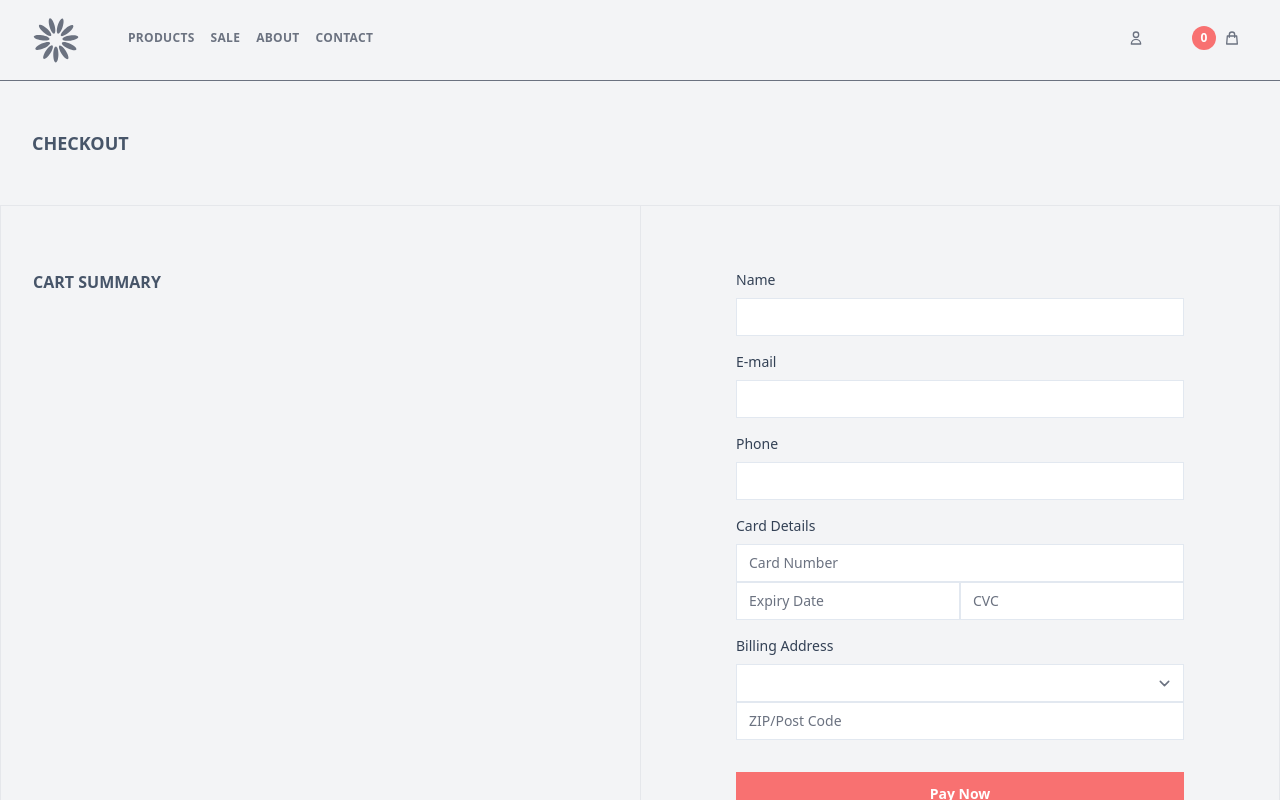
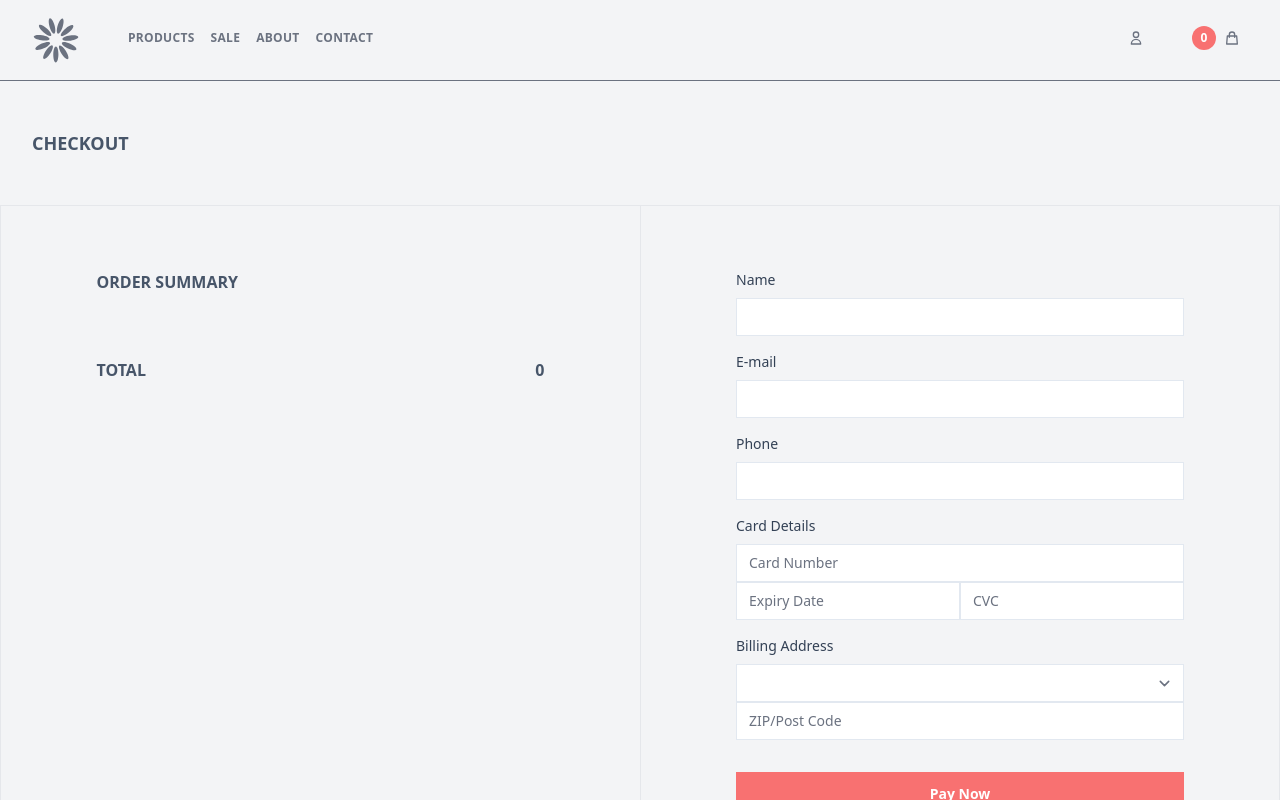
Before and after one commit to gosiajaninska/next-app, a Next.js app: page /checkout in a window 1280 px wide. Shown: the top 800 px of the page. Built offline with nearby package versions, Linux system fonts and the light colour scheme.

Commit message:
add order summary to checkout

```diff
--- a/pages/checkout.tsx
+++ b/pages/checkout.tsx
@@ -1,14 +1,39 @@
+import React from "react";
+import { useCartState } from "../components/cart/Context";
 import { CheckoutForm } from "../components/CheckoutForm";
 import { Main } from "../components/Main";
 
 const CheckoutPage = () => {
+  const cartState = useCartState();
+
+
   return (
     <Main>
       <h1 className="uppercase text-lg font-bold text-slate-600 py-12 px-8">Checkout</h1>
       <section>
         <div className="grid grid-cols-1 mx-auto max-w-screen-2xl md:grid-cols-2 border md:divide-x">
           <div className="py-16 px-8">
-            <h2 className="uppercase text-md font-bold text-slate-600 mb-12 ">Cart summary</h2>
+            <div className="max-w-lg px-8 mx-auto grid grid-cols-10 gap-y-4 text-slate-700">
+              <h2 className="col-span-10 uppercase text-md font-bold text-slate-600 mb-12 ">Order summary</h2>
+              {
+                cartState.items.map((item) => {
+                  return (
+                    <React.Fragment key={item.id}>
+                      <div className="col-span-1">{item.amount}</div>
+                      <div className="col-span-1">&times;</div>
+                      <div className="col-span-6 pl-4">{item.title}</div>
+                      <div className="col-span-2 pl-4 text-right">{item.price * item.amount}</div>
+                    </React.Fragment>
+                  )
+                })
+              }
+              <div className="col-span-8 font-bold text-slate-600">
+                TOTAL
+              </div>
+              <div className="col-span-2 text-right font-bold text-slate-600">
+                {cartState.countTotal()}
+              </div>
+            </div>
           </div>
 
           <div className="py-16 px-8">
```
